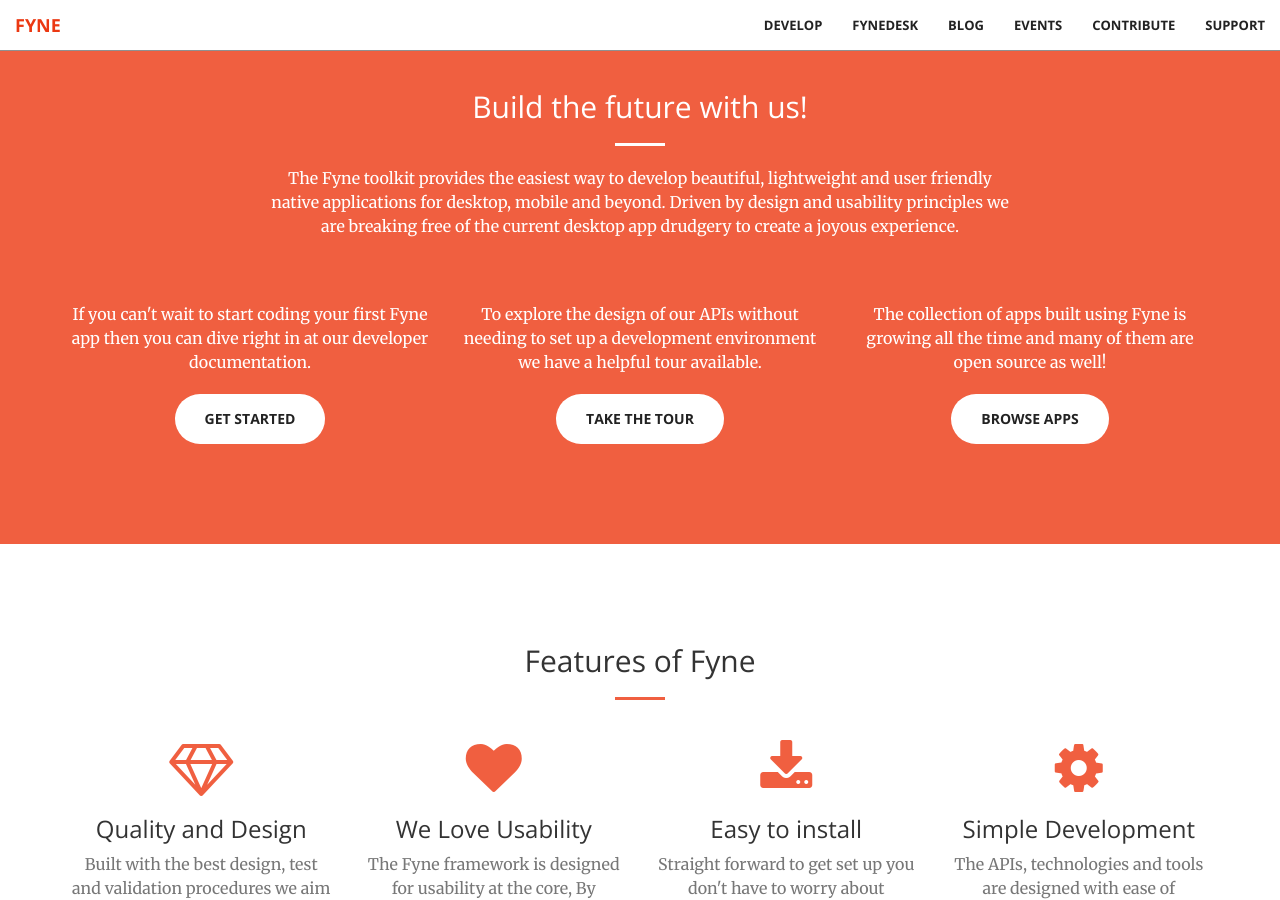
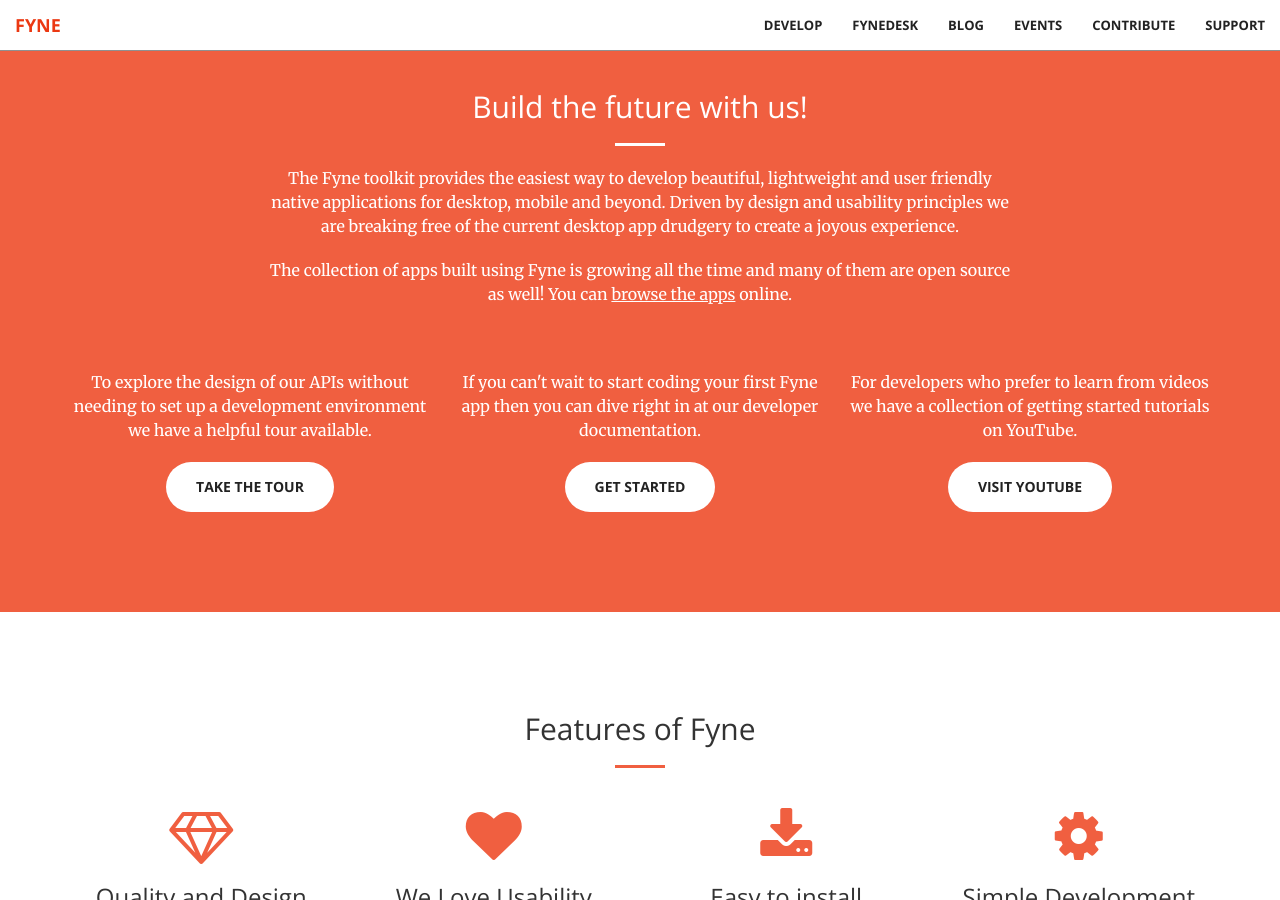
Before and after one commit to fyne-io/fyne-io.github.io, a Jekyll site: the page built from index.md, in a window 1280 px wide and 900 px high, scrolled down 346 px. Built offline with Jekyll 4.4.1, drawn with Linux system fonts in a browser that asks for light colours.

Commit message:
Add video links to the home page

```diff
--- a/index.md
+++ b/index.md
@@ -13,6 +13,7 @@
                 <hr class="light">
                 <p>The Fyne toolkit provides the easiest way to develop beautiful, lightweight and user friendly native applications for desktop, mobile and beyond.
                 Driven by design and usability principles we are breaking free of the current desktop app drudgery to create a joyous experience.</p>
+                <p>The collection of apps built using Fyne is growing all the time and many of them are open source as well! You can <a href="https://apps.fyne.io">browse the apps</a> online.</p>
                 <p>&nbsp;</p>
             </div>
         </div>
@@ -20,19 +21,19 @@
     <div class="container">
         <div class="row">
             <div class="col-lg-4 text-center">
+                <p>To explore the design of our APIs without needing to set up a development environment we have a helpful tour available.</p>
+
+                <a href="https://tour.fyne.io" class="btn btn-default btn-xl" style="visibility: visible;">Take the Tour</a>
+            </div>
+            <div class="col-lg-4 text-center">
                 <p>If you can't wait to start coding your first Fyne app then you can dive right in at our developer documentation.</p>
 
                 <a href="/develop/" class="btn btn-default btn-xl">Get Started</a>
             </div>
             <div class="col-lg-4 text-center">
-                <p>To explore the design of our APIs without needing to set up a development environment we have a helpful tour available.</p>
+                <p>For developers who prefer to learn from videos we have a collection of getting started tutorials on YouTube.</p>
 
-                <a href="https://tour.fyne.io" class="btn btn-default btn-xl" style="visibility: visible;">Take the Tour</a>
-            </div>
-            <div class="col-lg-4 text-center">
-                <p>The collection of apps built using Fyne is growing all the time and many of them are open source as well!</p>
-
-                <a href="https://apps.fyne.io" class="btn btn-default btn-xl">Browse Apps</a>
+                <a href="https://www.youtube.com/c/fyneio" class="btn btn-default btn-xl">Visit YouTube</a>
             </div>
         </div>
     </div>
```
